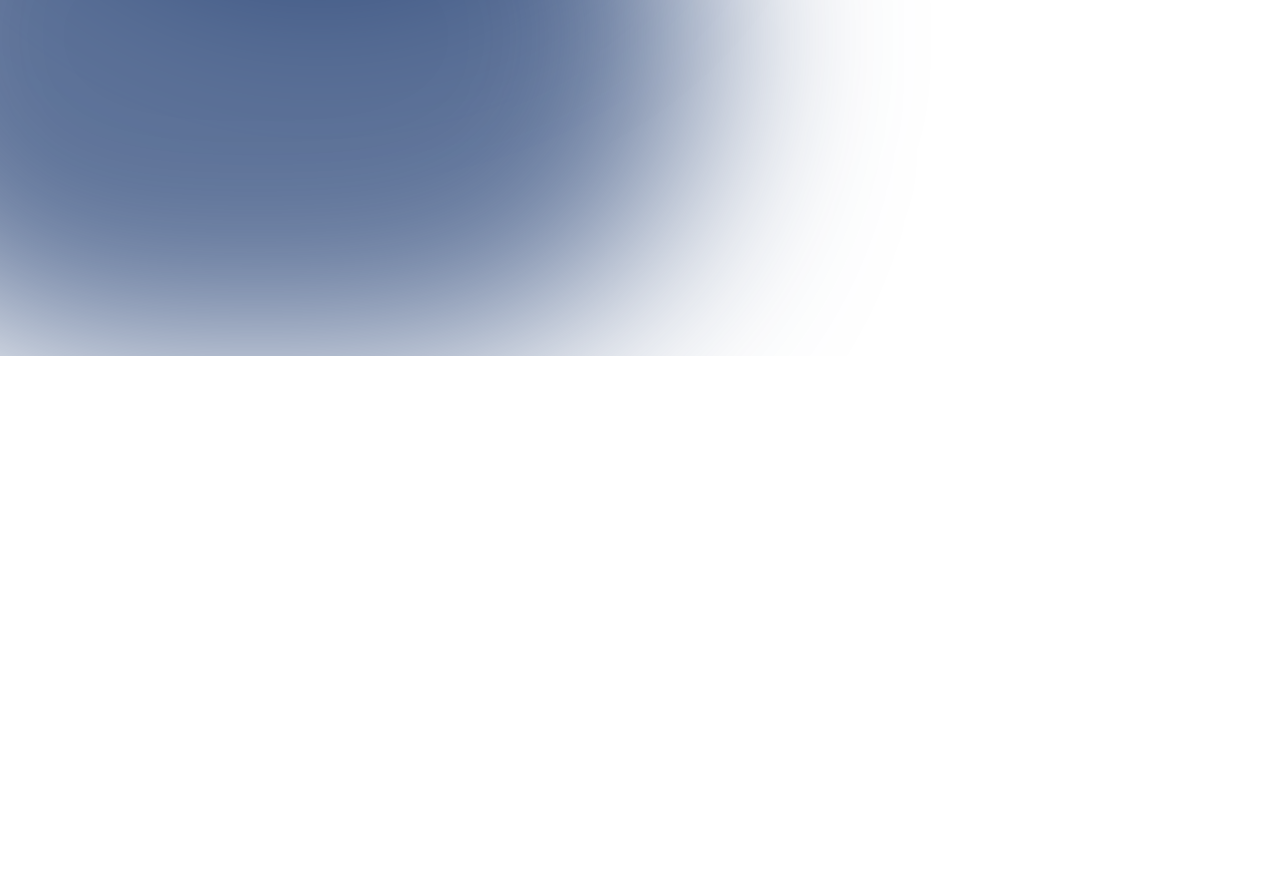
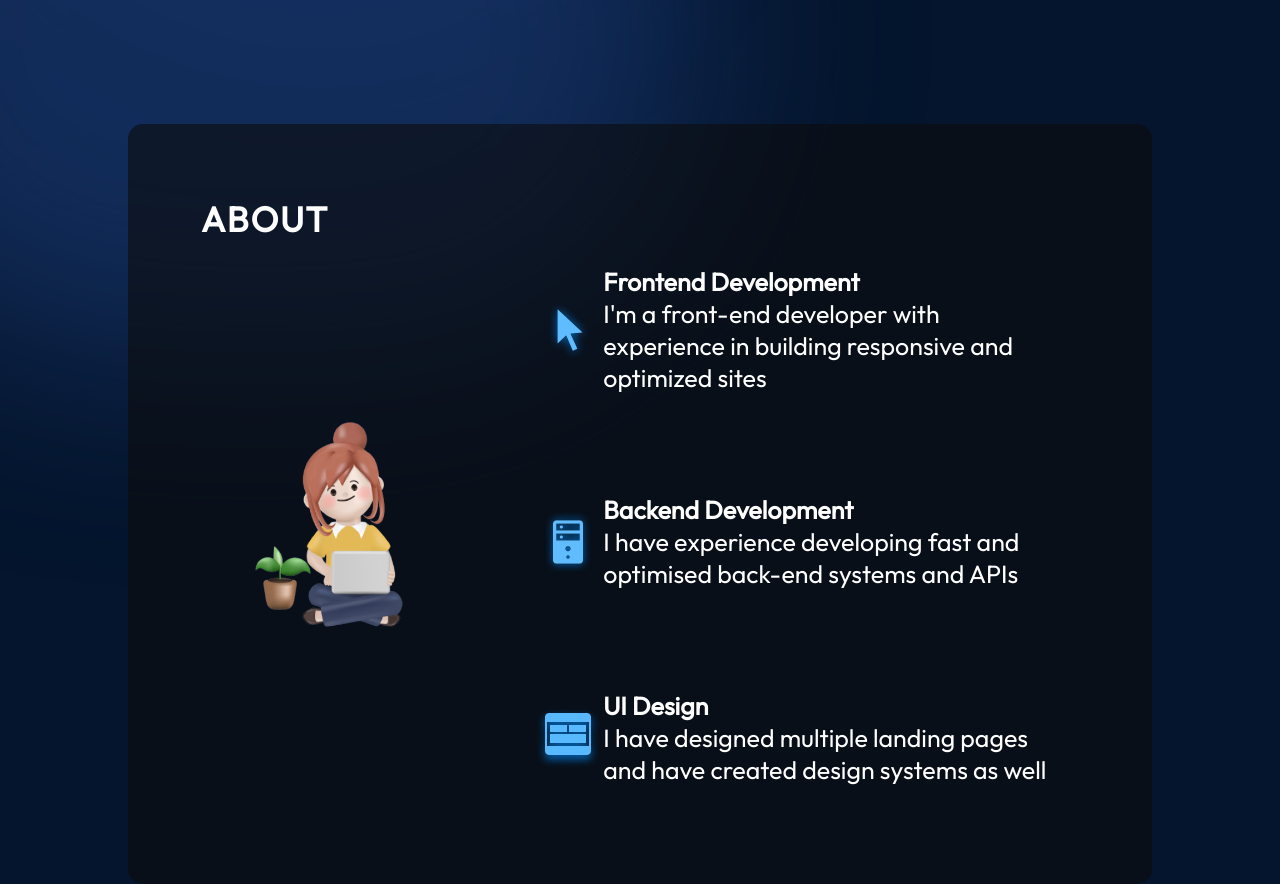
Before and after one commit to Supuni007/Portfolio, a React (Vite) app: page / in a window 1280 px wide. Shown: the part 680-1564 px from the top of the page. Before the commit the page ends 1036 px from the top, so only its background shows below. Built offline with nearby package versions, Linux system fonts and the light colour scheme.

Commit message:
Create about section

```diff
--- a/src/App.jsx
+++ b/src/App.jsx
@@ -1,11 +1,13 @@
 import styles from './App.module.css';
 import { Hero } from './components/Hero/Hero';
 import { Navbar } from './components/Navbar/Navbar';
+import { About } from './components/About/About';
 
 function App() {
   return <div className={styles.App}>
     <Navbar />
     <Hero />
+    <About />
   </div>;
 }
 
--- /dev/null
+++ b/src/components/About/About.jsx
@@ -0,0 +1,40 @@
+import React from "react";
+
+import styles from "./About.module.css";
+import {getImageUrl} from "../../utils";
+
+export const About = () => {
+    return (
+        <section className={styles.container}>
+            <h2 className={styles.title}>About</h2>
+            <div className={styles.content}>
+                <img src={getImageUrl("about/aboutImage.png")} alt="Me sitting with a laptop" className={styles.aboutImage}></img>
+                <ul className={styles.aboutItems}>
+                    <li className={styles.aboutItem}>
+                        <img src={getImageUrl("about/cursorIcon.png")} alt="Cursor icon"></img>
+                        <div className={styles.aboutItemText}>
+                            <h3>Frontend Development</h3>
+                            <p>I'm a front-end developer with experience in building responsive and optimized sites</p>
+                        </div>
+                    </li>
+
+                    <li className={styles.aboutItem}>
+                        <img src={getImageUrl("about/serverIcon.png")} alt="Server icon"></img>
+                        <div className={styles.aboutItemText}>
+                            <h3>Backend Development</h3>
+                            <p>I have experience developing fast and optimised back-end systems and APIs</p>
+                        </div>
+                    </li>
+
+                    <li className={styles.aboutItem}>
+                        <img src={getImageUrl("about/uiIcon.png")} alt="UI icon"></img>
+                        <div className={styles.aboutItemText}>
+                            <h3>UI Design</h3>
+                            <p>I have designed multiple landing pages and have created design systems as well</p>
+                        </div>
+                    </li>
+                </ul>
+            </div>
+        </section>
+    );
+};
--- /dev/null
+++ b/src/components/About/About.module.css
@@ -0,0 +1,63 @@
+@import "../../vars.css";
+
+.container {
+    position: relative;
+    background-color: rgba(12, 12, 12, 0.6);
+    border-radius: 15px;
+    padding: 73px;
+    margin-top: 129px;
+    z-index: 1;
+    margin-left: 10%;
+    margin-right: 10%;
+}
+
+.title {
+    color: var(--color-text);
+    font-size: 35px;
+    font-weight: 700;
+    letter-spacing: 1.75px;
+    text-transform: uppercase;
+}
+
+.content {
+    display: flex;
+    flex-direction: row;
+    align-items: center;
+}
+
+.aboutImage {
+    width: 35%;
+}
+
+.aboutItems {
+    color: var(--color-text);
+    display: flex;
+    flex-direction: column;
+    gap: 50px
+}
+
+.aboutItem {
+    display: flex;
+    flex-direction: row;
+    align-items: center;
+    border-radius: 20px;
+    list-style: none;
+    padding: 25px;
+    background-image: linear-gradient(90deg, rgba(165, 215, 232, 0.42)0%, rgba(255, 255, 255, 0)100%);
+    background-size: 0 100%;
+    background-repeat: no-repeat;
+    transition: 0.4s;
+}
+
+.aboutItem:hover {
+    background-size: 100% 100%;
+}
+
+.aboutItem h3 {
+    font-size: 25px;
+    font-weight: 600;
+}
+
+.aboutItem p {
+    font-size: 25px;
+}
```
